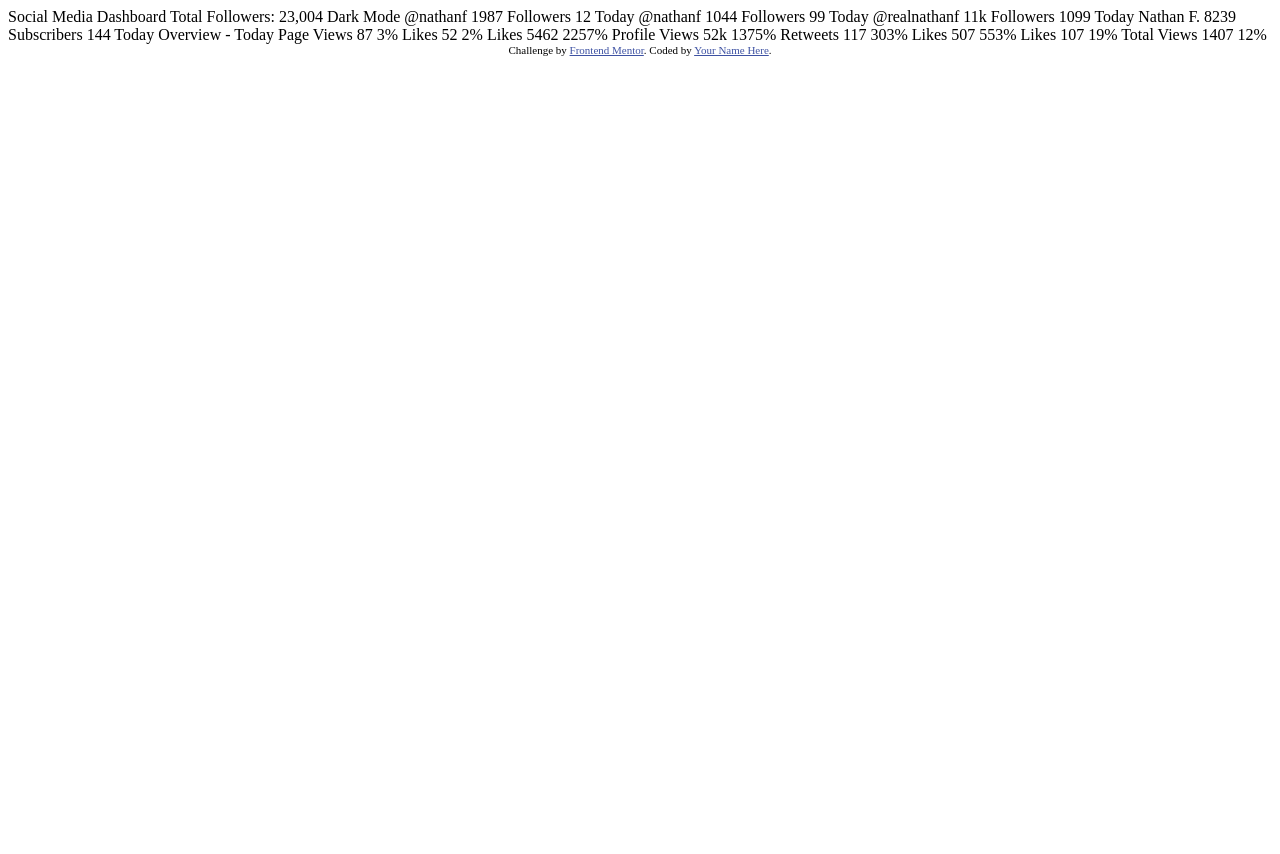
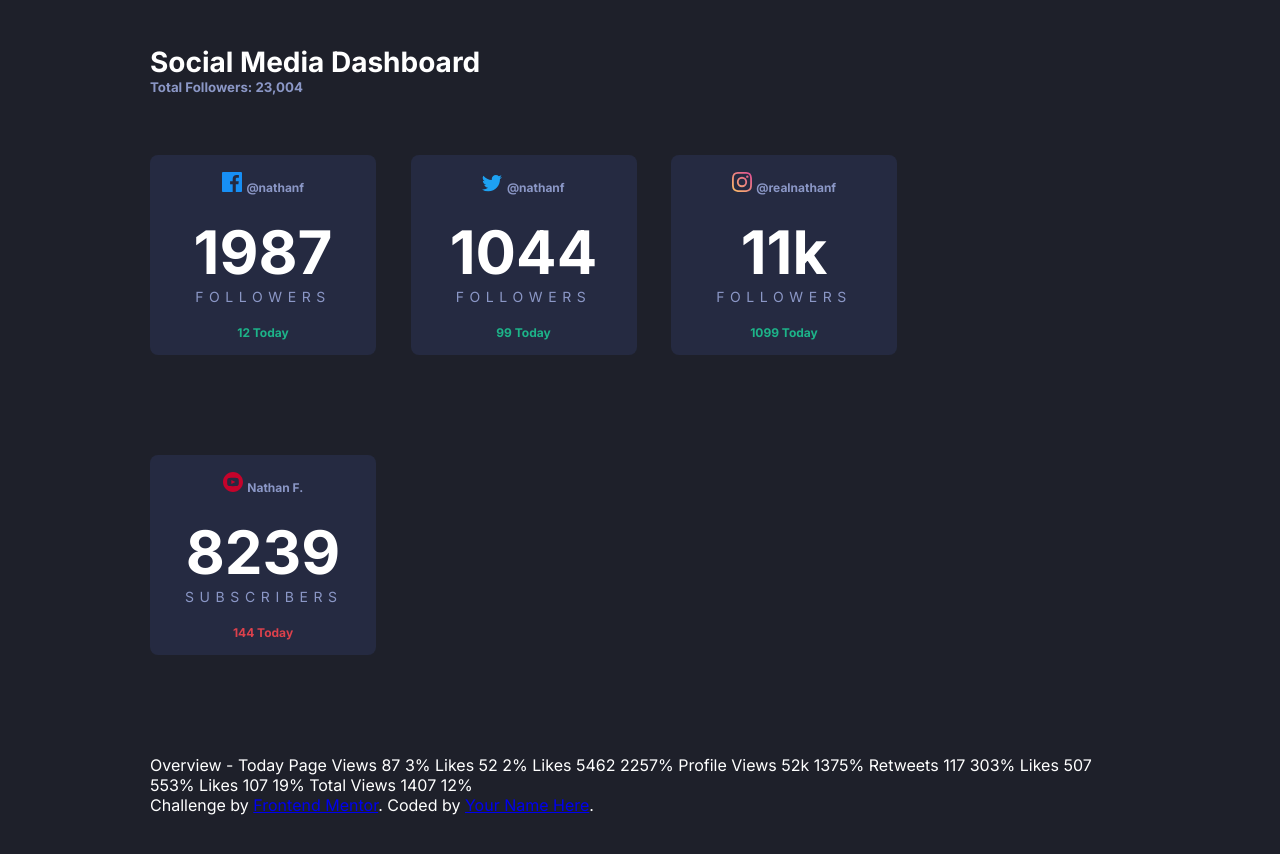
Before and after one commit to eualissonsantana/social-media-dashboard, a plain HTML site: page index.html in a window 1280 px wide. Before the commit the page ends 800 px from the top, so only its background shows below. Drawn offline with Linux system fonts and the light colour scheme.

Commit message:
Primeiro commit dark theme

```diff
--- a/index.html
+++ b/index.html
@@ -1,87 +1,131 @@
 <!DOCTYPE html>
-<html lang="en">
-<head>
-  <meta charset="UTF-8">
-  <meta name="viewport" content="width=device-width, initial-scale=1.0"> <!-- displays site properly based on user's device -->
+<html lang="pt-br">
+  <head>
+    <meta charset="UTF-8" />
+    <meta name="viewport" content="width=device-width, initial-scale=1.0" />
+    <!-- displays site properly based on user's device -->
 
-  <link rel="icon" type="image/png" sizes="32x32" href="./images/favicon-32x32.png">
+    <link
+      rel="icon"
+      type="image/png"
+      sizes="32x32"
+      href="./images/favicon-32x32.png"
+    />
+    <link
+      href="https://fonts.googleapis.com/css2?family=Inter:wght@400;700&display=swap"
+      rel="stylesheet"
+    />
+    <link href="style.css" rel="stylesheet" />
 
-  <title>Frontend Mentor | [Challenge Name Here]</title>
+    <title>Frontend Mentor | [Challenge Name Here]</title>
+  </head>
+  <body id="dark-theme">
+    <header>
+      <section id="title-space">
+        <h3 class="title">Social Media Dashboard</h3>
+        <h5 id="total-followers">Total Followers: 23,004</h5>
+      </section>
+    </header>
 
-  <!-- Feel free to remove these styles or customise in your own stylesheet 👍 -->
-  <style>
-    .attribution { font-size: 11px; text-align: center; }
-    .attribution a { color: hsl(228, 45%, 44%); }
-  </style>
-</head>
-<body>
+    <section id="bg-card-list">
+      <section class="bg-card">
+        <span class="top-row"></span>
+        <article class="social-media">
+          <svg xmlns="http://www.w3.org/2000/svg" width="20" height="20">
+            <path
+              fill="#178FF5"
+              d="M18.896 0H1.104C.494 0 0 .494 0 1.104v17.793C0 19.506.494 20 1.104 20h9.58v-7.745H8.076V9.237h2.606V7.01c0-2.583 1.578-3.99 3.883-3.99 1.104 0 2.052.082 2.329.119v2.7h-1.598c-1.254 0-1.496.597-1.496 1.47v1.928h2.989l-.39 3.018h-2.6V20h5.098c.608 0 1.102-.494 1.102-1.104V1.104C20 .494 19.506 0 18.896 0z"
+            />
+          </svg>
+          <h6>@nathanf</h6>
+        </article>
+        <article class="followers">
+          <h1>1987</h1>
+          <h4>Followers</h4>
+        </article>
+        <article class="access">
+          <h6>12 Today</h6>
+        </article>
+      </section>
 
-  Social Media Dashboard
-  Total Followers: 23,004
+      <section class="bg-card">
+        <span class="top-row"></span>
+        <article class="social-media">
+          <svg xmlns="http://www.w3.org/2000/svg" width="20" height="17">
+            <path
+              fill="#1DA1F2"
+              d="M20 1.924a8.192 8.192 0 01-2.357.646A4.11 4.11 0 0019.448.3a8.22 8.22 0 01-2.606.996A4.096 4.096 0 0013.847 0c-2.65 0-4.596 2.472-3.998 5.037A11.648 11.648 0 011.392.752a4.109 4.109 0 001.27 5.478 4.086 4.086 0 01-1.858-.513C.76 7.616 2.122 9.395 4.095 9.79a4.113 4.113 0 01-1.853.07 4.106 4.106 0 003.833 2.849A8.25 8.25 0 010 14.41a11.616 11.616 0 006.29 1.843c7.618 0 11.922-6.434 11.663-12.205A8.354 8.354 0 0020 1.924z"
+            />
+          </svg>
+          <h6>@nathanf</h6>
+        </article>
+        <article class="followers">
+          <h1>1044</h1>
+          <h4>Followers</h4>
+        </article>
+        <article class="access">
+          <h6>99 Today</h6>
+        </article>
+      </section>
 
-  Dark Mode
+      <section class="bg-card">
+        <span class="top-row"></span>
+        <article class="social-media">
+          <svg xmlns="http://www.w3.org/2000/svg" width="20" height="20">
+            <defs>
+              <linearGradient id="a" x1="100%" x2="0%" y1="0%" y2="100%">
+                <stop offset="0%" stop-color="#DF4896" />
+                <stop offset="50.913%" stop-color="#EE877E" />
+                <stop offset="100%" stop-color="#FDC366" />
+              </linearGradient>
+            </defs>
+            <path
+              fill="url(#a)"
+              d="M10 1.802c2.67 0 2.987.01 4.042.059 2.71.123 3.975 1.409 4.099 4.099.048 1.054.057 1.37.057 4.04 0 2.672-.01 2.988-.057 4.042-.124 2.687-1.387 3.975-4.1 4.099-1.054.048-1.37.058-4.041.058-2.67 0-2.987-.01-4.04-.058-2.717-.124-3.977-1.416-4.1-4.1-.048-1.054-.058-1.37-.058-4.041 0-2.67.01-2.986.058-4.04.124-2.69 1.387-3.977 4.1-4.1 1.054-.048 1.37-.058 4.04-.058zM10 0C7.284 0 6.944.012 5.878.06 2.246.227.228 2.242.06 5.877.01 6.944 0 7.284 0 10s.012 3.057.06 4.123c.167 3.632 2.182 5.65 5.817 5.817 1.067.048 1.407.06 4.123.06s3.057-.012 4.123-.06c3.629-.167 5.652-2.182 5.816-5.817.05-1.066.061-1.407.061-4.123s-.012-3.056-.06-4.122C19.777 2.249 17.76.228 14.124.06 13.057.01 12.716 0 10 0zm0 4.865a5.135 5.135 0 100 10.27 5.135 5.135 0 000-10.27zm0 8.468a3.333 3.333 0 110-6.666 3.333 3.333 0 010 6.666zm5.338-9.87a1.2 1.2 0 100 2.4 1.2 1.2 0 000-2.4z"
+            />
+          </svg>
+          <h6>@realnathanf</h6>
+        </article>
+        <article class="followers">
+          <h1>11k</h1>
+          <h4>Followers</h4>
+        </article>
+        <article class="access">
+          <h6>1099 Today</h6>
+        </article>
+      </section>
 
+      <section class="bg-card" id="bg-card-last">
+        <span class="top-row"></span>
+        <article class="social-media">
+          <svg xmlns="http://www.w3.org/2000/svg" width="20" height="20">
+            <path
+              fill="#C4032B"
+              d="M10 0C4.478 0 0 4.478 0 10c0 5.523 4.478 10 10 10 5.523 0 10-4.477 10-10 0-5.522-4.477-10-10-10zm3.7 14.077c-1.75.12-5.652.12-7.402 0-1.896-.13-2.117-1.059-2.131-4.077.014-3.024.237-3.947 2.131-4.077 1.75-.12 5.652-.12 7.403 0 1.897.13 2.117 1.059 2.132 4.077-.015 3.024-.237 3.947-2.132 4.077zM8.334 8.048l4.098 1.949-4.098 1.955V8.048z"
+            />
+          </svg>
+          <h6>Nathan F.</h6>
+        </article>
+        <article class="followers">
+          <h1>8239</h1>
+          <h4>Subscribers</h4>
+        </article>
+        <article class="access">
+          <h6>144 Today</h6>
+        </article>
+      </section>
+    </section>
+    <section>
+      Overview - Today Page Views 87 3% Likes 52 2% Likes 5462 2257% Profile
+      Views 52k 1375% Retweets 117 303% Likes 507 553% Likes 107 19% Total Views
+      1407 12%
+    </section>
 
-
-  @nathanf
-  1987
-  Followers
-  12 Today
-
-  @nathanf
-  1044
-  Followers
-  99 Today
-
-  @realnathanf
-  11k
-  Followers
-  1099 Today
-
-  Nathan F.
-  8239
-  Subscribers
-  144 Today
-
-
-
-  Overview - Today
-
-  Page Views
-  87
-  3%
-
-  Likes
-  52
-  2%
-
-  Likes
-  5462
-  2257%
-
-  Profile Views
-  52k
-  1375%
-
-  Retweets
-  117
-  303%
-
-  Likes
-  507
-  553%
-
-  Likes
-  107
-  19%
-
-  Total Views
-  1407
-  12%
-
-  <div class="attribution">
-    Challenge by <a href="https://www.frontendmentor.io?ref=challenge" target="_blank">Frontend Mentor</a>.
-    Coded by <a href="#">Your Name Here</a>.
-  </div>
-</body>
+    <div class="attribution">
+      Challenge by
+      <a href="https://www.frontendmentor.io?ref=challenge" target="_blank"
+        >Frontend Mentor</a
+      >. Coded by <a href="#">Your Name Here</a>.
+    </div>
+  </body>
 </html>
--- /dev/null
+++ b/style.css
@@ -0,0 +1,97 @@
+body {
+  font-family: "Inter", sans-serif;
+  padding: 45px 150px;
+  margin: 0;
+}
+
+#dark-theme {
+  background-color: hsl(230, 17%, 14%);
+  color: hsl(0, 0%, 100%);
+}
+
+h1,
+h2,
+h3,
+h4,
+h5,
+h6 {
+  margin: 0;
+}
+
+h4,
+h5,
+h6 {
+  color: hsl(228, 34%, 66%);
+}
+
+h1 {
+  font-size: 60px;
+  padding: 0;
+}
+
+h3 {
+  font-size: 28px;
+  font-weight: bold;
+  margin: 0;
+}
+
+h4 {
+  font-size: 14px;
+  font-weight: 400;
+}
+
+h6 {
+  font-size: 12px;
+}
+
+#bg-card-list {
+  margin-top: 60px;
+}
+
+.bg-card {
+  display: inline-block;
+  text-align: center;
+  width: 20%;
+  background-color: hsl(228, 28%, 20%);
+  margin-right: 30px;
+  padding: 15px;
+  padding-top: none;
+  border-radius: 8px;
+  margin-bottom: 100px;
+}
+
+.social-media svg,
+.social-media h6 {
+  display: inline-block;
+}
+
+.social-media h6 {
+  margin-top: 10px;
+}
+#bg-card-last {
+  clear: right;
+  margin-right: 0;
+}
+
+.followers {
+  margin: 20px;
+}
+
+.followers h4 {
+  text-transform: uppercase;
+  letter-spacing: 0.4em;
+}
+
+.access h6 {
+  color: hsl(163, 72%, 41%);
+}
+
+#bg-card-last .access h6 {
+  color: hsl(356, 69%, 56%);
+}
+
+.top-row {
+  width: 100%;
+  height: 4px;
+  background-color: #fff;
+}
```
